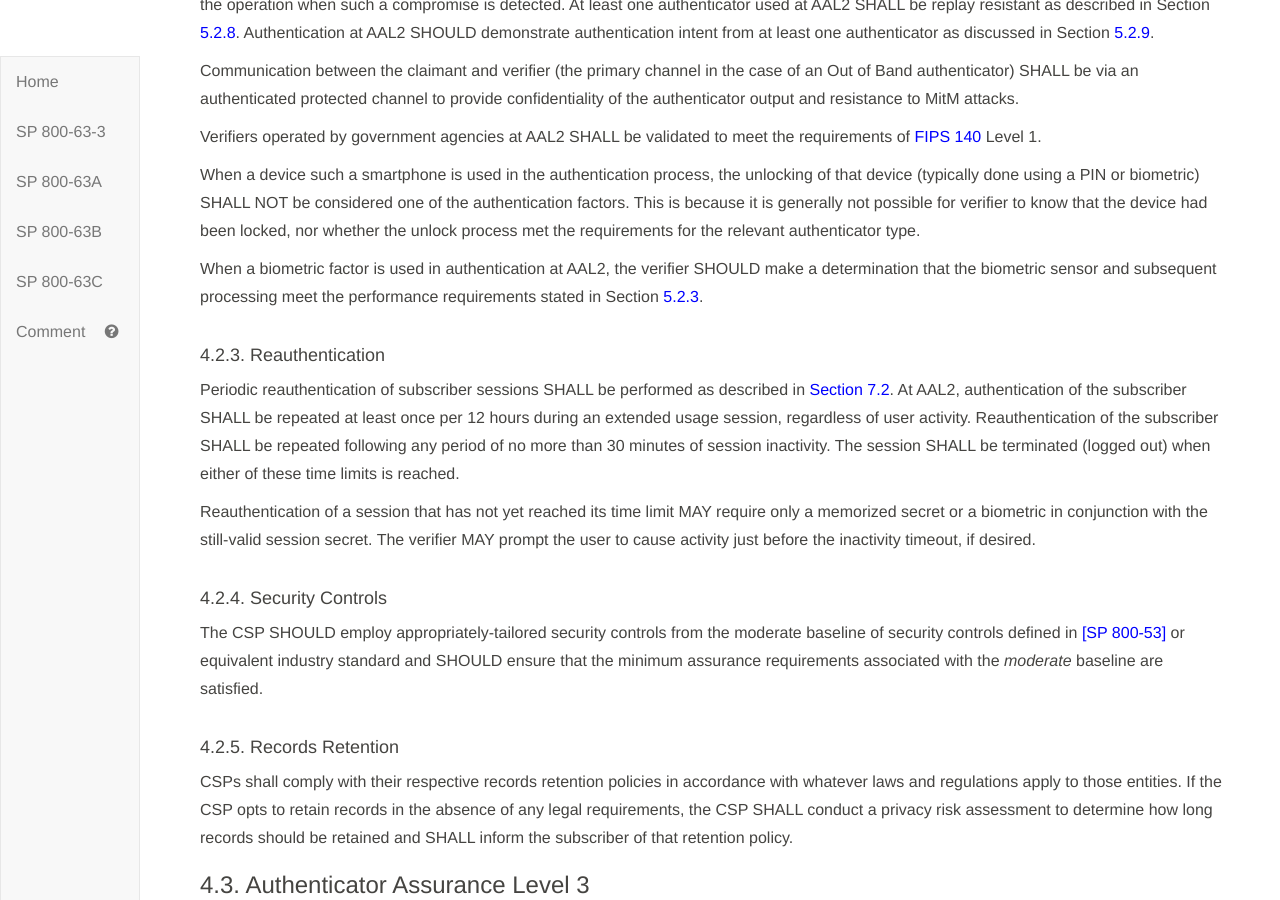
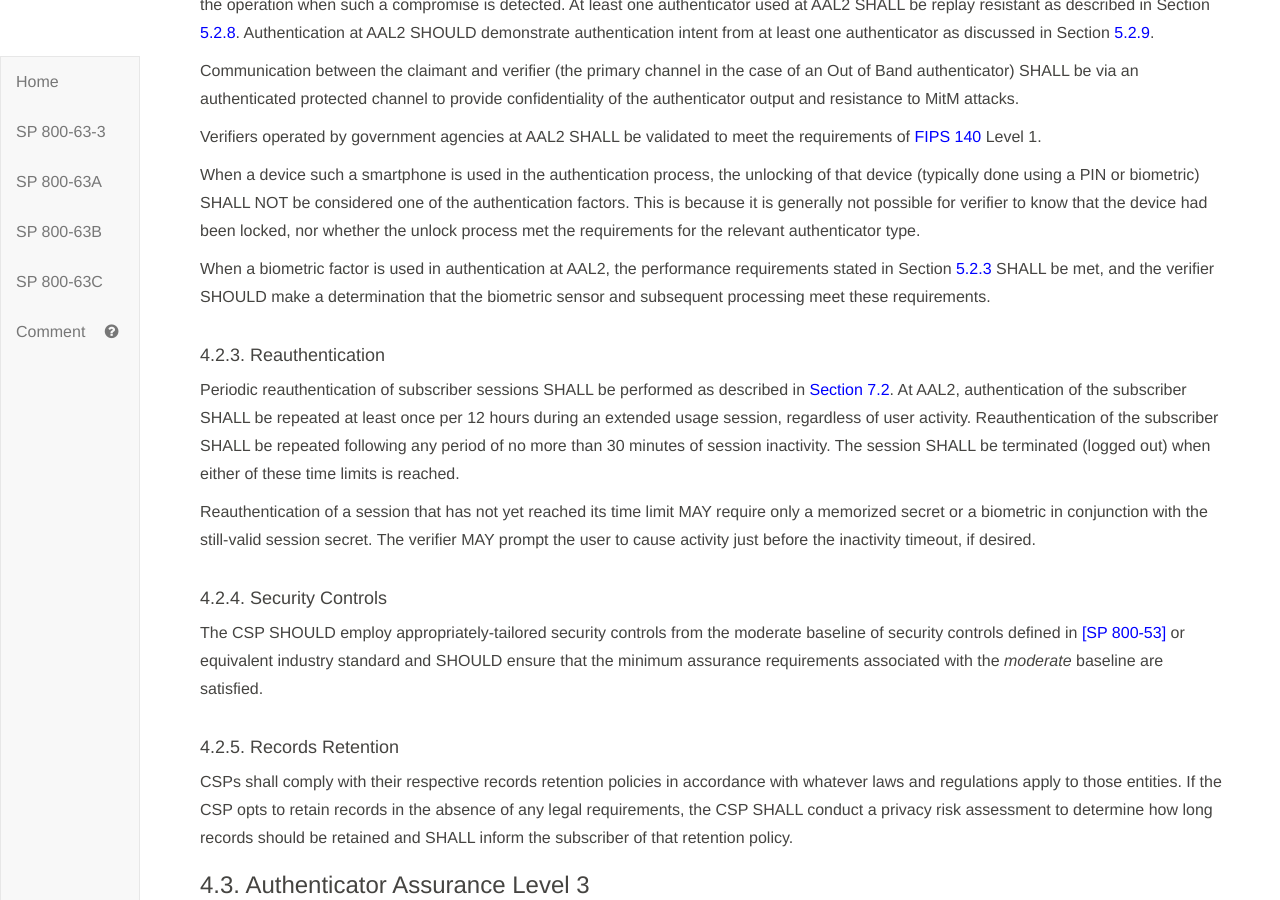
Before and after one commit to usnistgov/800-63-3, a Jekyll site: the page built from sp800-63b/sec4_aal.md, in a window 1280 px wide and 900 px high, scrolled down 2468 px. Built offline with Jekyll 4.4.1, drawn with Linux system fonts in a browser that asks for light colours; our own code applies the rules of GitHub Pages for plain Markdown files.

Commit message:
Require biometric performance at AAL2. Closes #1555

```diff
--- a/sp800-63b/sec4_aal.md
+++ b/sp800-63b/sec4_aal.md
@@ -84,7 +84,7 @@ Verifiers operated by government agencies at AAL2 SHALL be validated to meet the
 
 When a device such a smartphone is used in the authentication process, the unlocking of that device (typically done using a PIN or biometric) SHALL NOT be considered one of the authentication factors. This is because it is generally not possible for verifier to know that the device had been locked, nor whether the unlock process met the requirements for the relevant authenticator type.
 
-When a biometric factor is used in authentication at AAL2, the verifier SHOULD make a determination that the biometric sensor and subsequent processing meet the performance requirements stated in Section [5.2.3](#biometric_use).
+When a biometric factor is used in authentication at AAL2, the performance requirements stated in Section [5.2.3](#biometric_use) SHALL be met, and the verifier SHOULD make a determination that the biometric sensor and subsequent processing meet these requirements.
 
 #### <a name="aal2reauth"></a>4.2.3. Reauthentication
 
```
